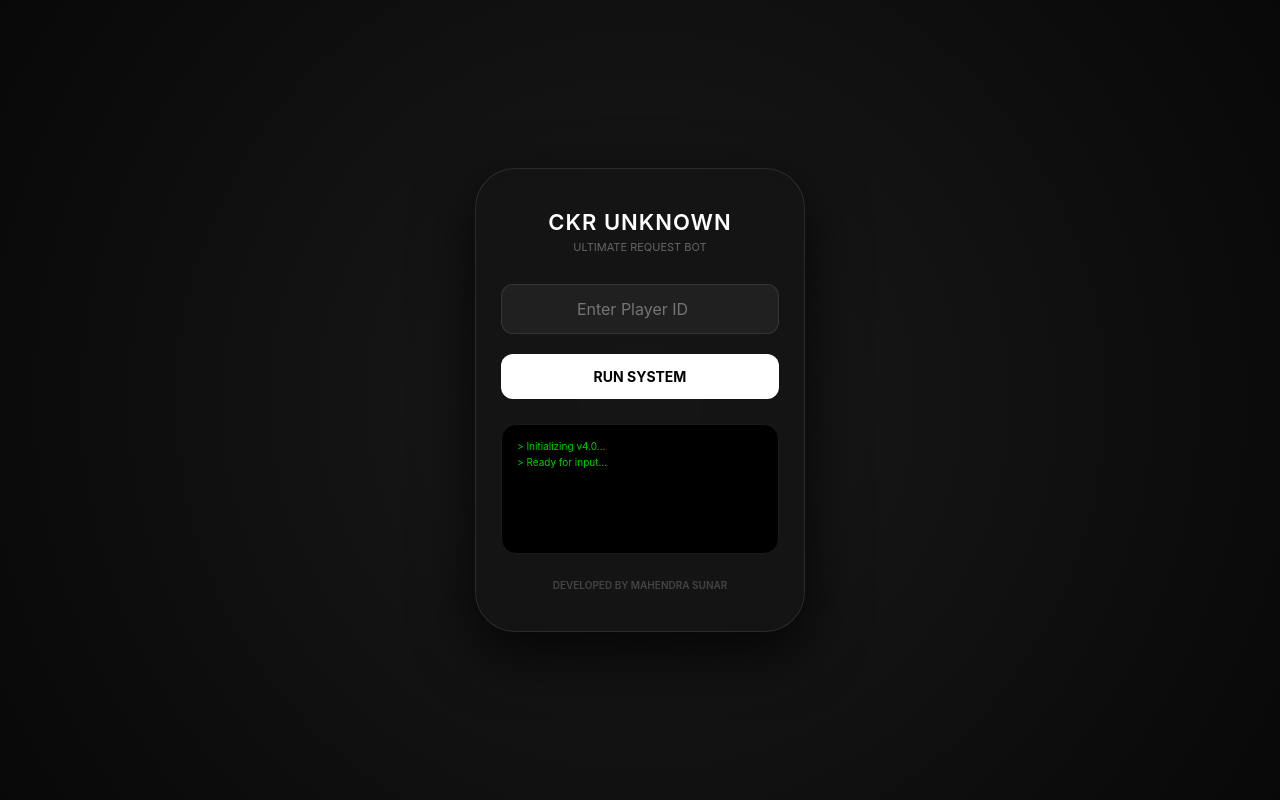
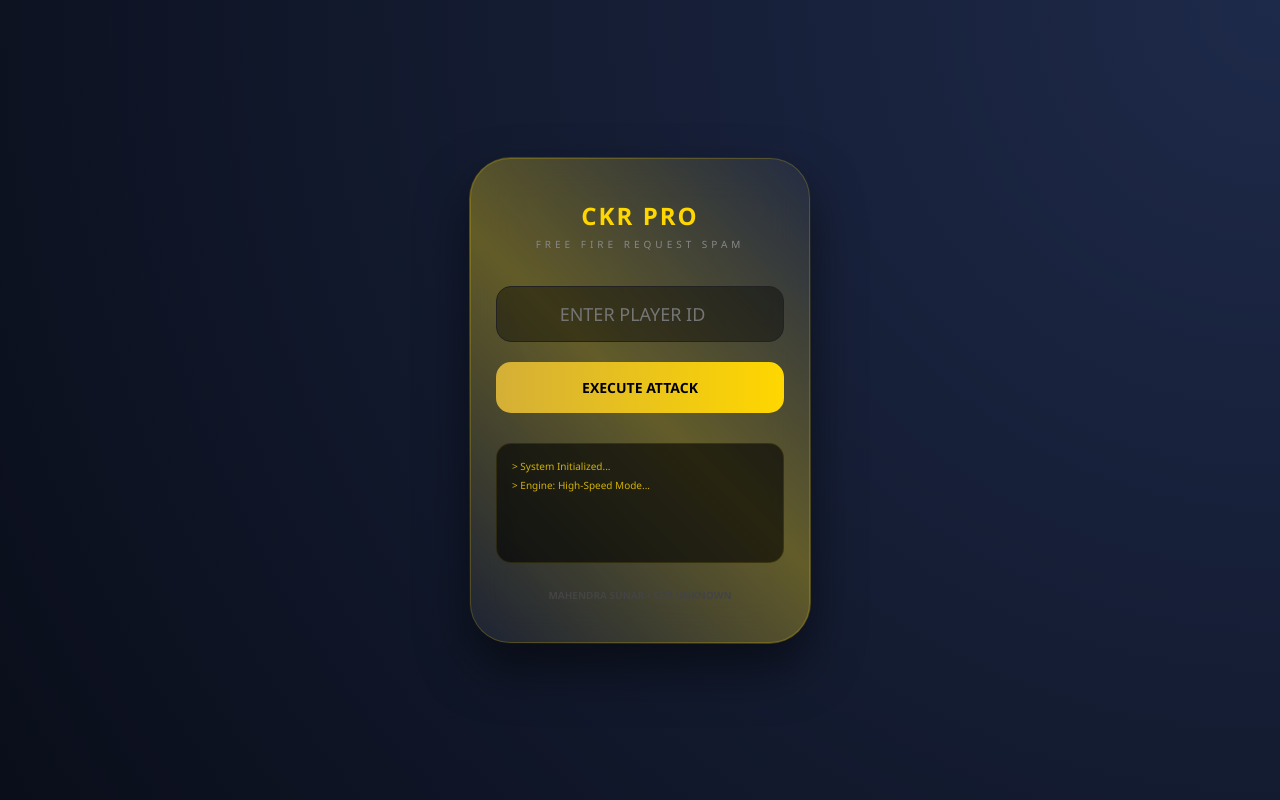
Before and after one commit to CKR11111/Ff-friend-spam-web, a Flask app: page / in a window 1280 px wide. Run offline with Flask 3, Linux system fonts and the light colour scheme; some libraries are stand-ins or nearby versions.

Commit message:
Add files via upload

```diff
--- a/templates/index.html
+++ b/templates/index.html
@@ -3,134 +3,144 @@
 <head>
     <meta charset="UTF-8">
     <meta name="viewport" content="width=device-width, initial-scale=1.0, maximum-scale=1.0, user-scalable=no">
-    <title>CKR PRO - DARK EDITION</title>
+    <title>CKR PRO ULTIMATE</title>
     <script src="https://cdn.jsdelivr.net/npm/sweetalert2@11"></script>
     <style>
         :root {
-            --bg-color: #080808;
-            --card-bg: rgba(20, 20, 20, 0.8);
-            --accent: #ffffff; /* Premium White on Black */
-            --glass-border: rgba(255, 255, 255, 0.1);
+            --primary: #ffd700; /* Gold */
+            --bg: #0a0e1a; /* Deep Blue Dark */
+            --glass: rgba(255, 255, 255, 0.05);
         }
 
-        * { margin: 0; padding: 0; box-sizing: border-box; font-family: -apple-system, sans-serif; }
+        * { margin: 0; padding: 0; box-sizing: border-box; font-family: 'Segoe UI', sans-serif; }
 
         body {
-            background-color: var(--bg-color);
-            background-image: radial-gradient(circle at 50% 50%, #1a1a1a 0%, #080808 100%);
+            background: var(--bg);
+            background-image: radial-gradient(circle at top right, #1e2a4a, #0a0e1a);
             height: 100vh;
             display: flex;
             align-items: center;
             justify-content: center;
-            color: #fff;
+            color: white;
+            overflow: hidden;
         }
 
-        .iphone-container {
-            background: var(--card-bg);
+        .card {
+            background: var(--glass);
             backdrop-filter: blur(20px);
             -webkit-backdrop-filter: blur(20px);
-            width: 330px;
+            width: 340px;
             padding: 40px 25px;
             border-radius: 40px;
-            border: 1px solid var(--glass-border);
-            box-shadow: 0 20px 60px rgba(0,0,0,0.8);
+            border: 1px solid rgba(255, 215, 0, 0.2);
             text-align: center;
+            box-shadow: 0 25px 50px rgba(0,0,0,0.5);
+            position: relative;
         }
 
-        h1 { font-size: 22px; font-weight: 600; margin-bottom: 5px; letter-spacing: 1px; }
-        .sub-text { font-size: 11px; color: #666; text-transform: uppercase; margin-bottom: 30px; }
+        .card::before {
+            content: '';
+            position: absolute;
+            top: -2px; left: -2px; right: -2px; bottom: -2px;
+            border-radius: 42px;
+            background: linear-gradient(45deg, transparent, rgba(255, 215, 0, 0.3), transparent);
+            z-index: -1;
+        }
+
+        h1 { font-size: 24px; color: var(--primary); text-transform: uppercase; letter-spacing: 2px; margin-bottom: 5px; }
+        .subtitle { font-size: 10px; color: #888; letter-spacing: 4px; margin-bottom: 35px; }
+
+        .input-box {
+            background: rgba(0,0,0,0.4);
+            border: 1px solid #222;
+            padding: 15px;
+            border-radius: 15px;
+            margin-bottom: 20px;
+        }
 
         input {
             width: 100%;
-            padding: 14px;
-            background: rgba(255,255,255,0.05);
-            border: 1px solid var(--glass-border);
-            border-radius: 12px;
-            color: #fff;
-            font-size: 16px;
+            background: transparent;
+            border: none;
+            color: white;
             text-align: center;
-            margin-bottom: 20px;
+            font-size: 18px;
             outline: none;
-            transition: 0.3s;
         }
-
-        input:focus { border-color: #444; background: rgba(255,255,255,0.1); }
 
         button {
             width: 100%;
-            padding: 14px;
-            background: #fff;
-            color: #000;
+            padding: 16px;
+            background: linear-gradient(90deg, #d4af37, #ffd700);
             border: none;
-            border-radius: 12px;
-            font-weight: 700;
+            border-radius: 15px;
+            color: black;
+            font-weight: 800;
             font-size: 14px;
             cursor: pointer;
             transition: 0.3s;
+            text-transform: uppercase;
         }
 
-        button:active { transform: scale(0.97); }
+        button:active { transform: scale(0.95); }
 
-        /* MINIMAL TERMINAL */
+        /* TERMINAL STYLE */
         .terminal {
-            margin-top: 25px;
-            background: #000;
+            margin-top: 30px;
+            background: rgba(0,0,0,0.6);
             border-radius: 15px;
             padding: 15px;
-            height: 130px;
-            border: 1px solid #1a1a1a;
-            font-family: 'Courier New', Courier, monospace;
+            height: 120px;
+            border: 1px solid rgba(255,215,0,0.1);
+            font-family: 'Courier New', monospace;
+            text-align: left;
             overflow: hidden;
         }
 
-        .term-line {
-            font-size: 10px;
-            color: #00ff00;
-            text-align: left;
-            margin-bottom: 4px;
-            opacity: 0.8;
-        }
+        .t-line { font-size: 10px; color: #ffd700; margin-bottom: 5px; opacity: 0.8; }
 
-        .footer { margin-top: 25px; font-size: 10px; color: #444; font-weight: 600; }
+        .footer { margin-top: 25px; font-size: 10px; color: #444; font-weight: bold; }
     </style>
 </head>
 <body>
 
-    <div class="iphone-container">
-        <h1>CKR UNKNOWN</h1>
-        <div class="sub-text">Ultimate Request Bot</div>
+    <div class="card">
+        <h1>CKR PRO</h1>
+        <div class="subtitle">FREE FIRE REQUEST SPAM</div>
 
-        <input type="number" id="target_id" placeholder="Enter Player ID">
-        <button id="btn" onclick="startAction()">RUN SYSTEM</button>
+        <div class="input-box">
+            <input type="number" id="target_id" placeholder="ENTER PLAYER ID">
+        </div>
+
+        <button id="btn" onclick="startSpam()">EXECUTE ATTACK</button>
 
         <div class="terminal" id="term">
-            <div class="term-line">> Initializing v4.0...</div>
-            <div class="term-line">> Ready for input...</div>
+            <div class="t-line">> System Initialized...</div>
+            <div class="t-line">> Engine: High-Speed Mode...</div>
         </div>
 
-        <div class="footer">DEVELOPED BY MAHENDRA SUNAR</div>
+        <div class="footer">MAHENDRA SUNAR • CKR UNKNOWN</div>
     </div>
 
     <script>
-        function addLog(text) {
+        function log(msg) {
             const term = document.getElementById('term');
             const div = document.createElement('div');
-            div.className = 'term-line';
-            div.innerHTML = `> ${text}`;
+            div.className = 't-line';
+            div.innerHTML = `> ${msg}`;
             term.prepend(div);
             if(term.childNodes.length > 7) term.lastChild.remove();
         }
 
-        async function startAction() {
+        async function startSpam() {
             const tid = document.getElementById('target_id').value;
             const btn = document.getElementById('btn');
 
-            if(!tid) return Swal.fire({icon: 'info', title: 'Wait', text: 'Enter target ID', background: '#111', color: '#fff'});
+            if(!tid) return Swal.fire({icon: 'error', title: 'Empty', text: 'Enter Target ID', background: '#0a0e1a', color: '#ffd700'});
 
-            btn.disabled = true;
-            btn.innerText = "RUNNING...";
-            addLog(`Target: ${tid} confirmed.`);
-            addLog(`Injecting requests...`);
+            btn.disabled = true; btn.innerText = "RUNNING...";
+            log(`Target Locked: ${tid}`);
+            log(`Launching Super-Fast Packets...`);
 
             try {
                 const res = await fetch('/spam', {
@@ -141,24 +151,15 @@
                 const data = await res.json();
 
                 if(res.ok) {
-                    addLog(`Successfully queued ${data.total} IDs.`);
-                    Swal.fire({
-                        icon: 'success',
-                        title: 'SUCCESS',
-                        text: 'Process started in terminal mode.',
-                        background: '#111',
-                        color: '#fff',
-                        showConfirmButton: false,
-                        timer: 1500
-                    });
+                    log(`Success: ${data.total} Accs Active.`);
+                    Swal.fire({ icon: 'success', title: 'CKR ATTACK', text: 'System Running in Background', background: '#0a0e1a', color: '#ffd700', showConfirmButton: false, timer: 2000 });
                 } else {
-                    addLog(`Error: ${data.error}`);
+                    log(`Error: ${data.error}`);
                 }
             } catch (e) {
-                addLog(`Connection error!`);
+                log(`Network Lag Detected!`);
             } finally {
-                btn.disabled = false;
-                btn.innerText = "RUN SYSTEM";
+                btn.disabled = false; btn.innerText = "EXECUTE ATTACK";
             }
         }
     </script>
```
